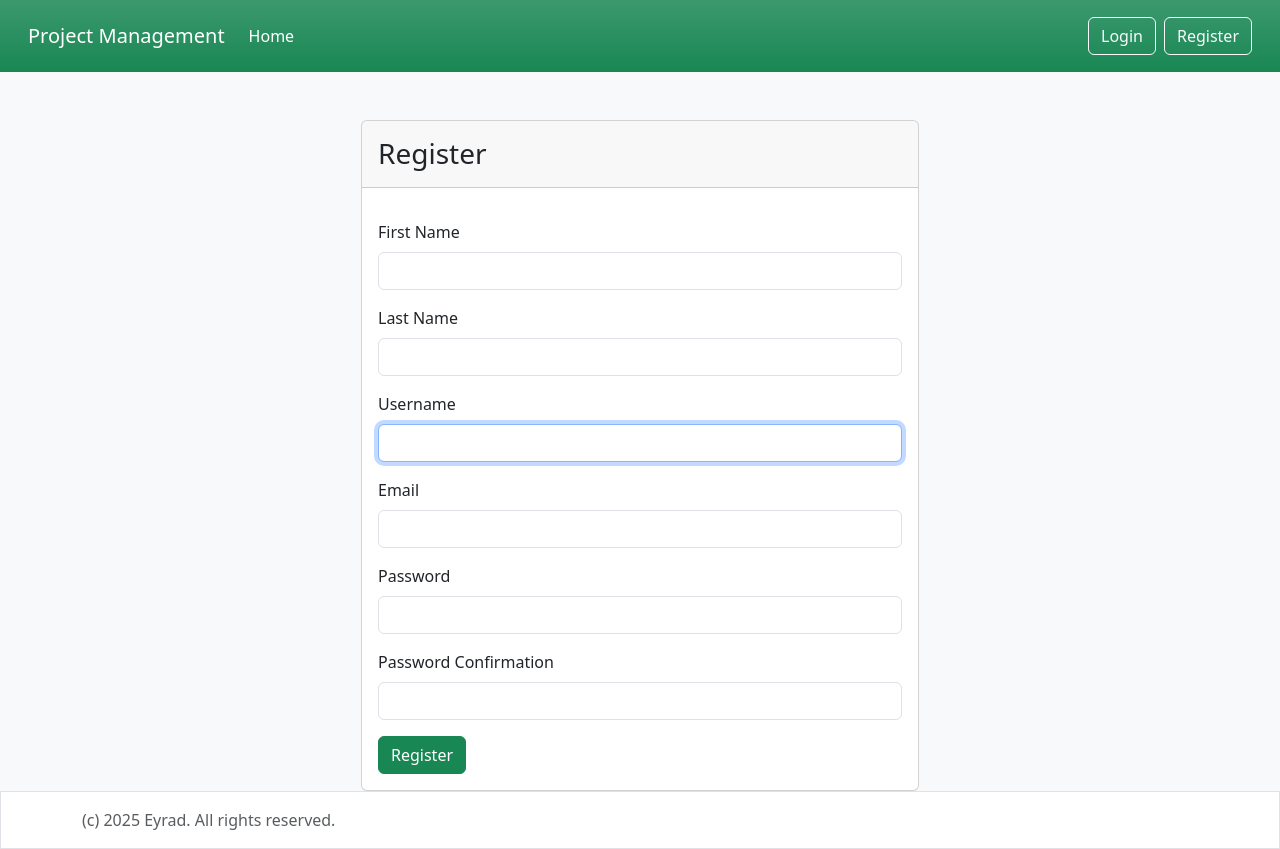
After one commit to MustafaCodes-Dev/django_pm, a Django app: page /accounts/register/ in a window 1280 px wide. The commit adds this page. Run offline with Django 5.2, Linux system fonts and the light colour scheme.

Commit message:
Registeration & Profile update

```diff
--- a/accounts/forms.py
+++ b/accounts/forms.py
@@ -1,5 +1,7 @@
-from django.contrib.auth.forms import AuthenticationForm
+from django.contrib.auth.forms import AuthenticationForm , UserCreationForm, UserChangeForm
+from django.contrib.auth.models import User
 from django import forms
+
 
 attrs= {'class':'form-control'}
 
@@ -15,3 +17,60 @@ class UserLoginForm(AuthenticationForm):
         label= 'Password',
         widget=forms.PasswordInput(attrs=attrs)
     )
+
+class UserRegisterForm(UserCreationForm):
+    first_name= forms.CharField(
+        label= 'First Name',
+        widget= forms.TextInput(attrs=attrs)
+    )
+    last_name= forms.CharField(
+        label= 'Last Name',
+        widget= forms.TextInput(attrs=attrs)
+    )
+    username= forms.CharField(
+        label= 'Username',
+        widget= forms.TextInput(attrs=attrs)
+    )
+    email= forms.EmailField(
+        label= 'Email',
+        widget= forms.TextInput(attrs=attrs)
+    )
+    password1= forms.CharField(
+        label= 'Password',
+        widget= forms.PasswordInput(attrs=attrs),
+        strip= False
+    )
+    password2= forms.CharField(
+        label= 'Password Confirmation',
+        widget= forms.PasswordInput(attrs=attrs),
+        strip= False
+    )
+    class Meta(UserCreationForm.Meta):
+        fields= ('first_name','last_name','username','email' )
+
+class ProfileForm(UserChangeForm):
+    first_name=forms.CharField(
+        label="First Name",
+        required=True,
+        widget=forms.TextInput(attrs=attrs)
+    )
+    last_name=forms.CharField(
+        label="Last Name",
+        required=True,
+        widget=forms.TextInput(attrs=attrs)
+    )
+    email=forms.CharField(
+        label="Email",
+        required=True,
+        widget=forms.EmailInput(attrs=attrs)
+    )
+    password = None
+    class Meta:
+        model= User
+        fields= ('first_name',"last_name","email")
+        widgets={
+            'first_name':forms.TextInput(attrs=attrs),
+            'last_name':forms.TextInput(attrs=attrs),
+            'email':forms.EmailInput(attrs=attrs)
+
+        }
--- /dev/null
+++ b/accounts/templates/registration/register.html
@@ -0,0 +1,22 @@
+{% extends "base.html" %}
+{% load i18n %}
+{% block content %}
+<div class="container">
+    <div class="row justify-content-md-center">
+        <div class="card col-md-6 px-0">
+            <div class=" card-header">
+                <h3 class="mb-0 py-2">{% trans "Register" %}</h3>
+            </div>
+            <div class="card-body">
+                <form method="post">
+                    {% csrf_token %}
+                    {% include "common/form.html" with form=form %}
+                    <button class="btn btn-success btn btn-block">
+                        {% translate "Register" %}
+                    </button>
+                </form>
+            </div>
+        </div>
+    </div>
+</div>
+{% endblock  %}
--- a/accounts/urls.py
+++ b/accounts/urls.py
@@ -1,8 +1,11 @@
 from django.urls import path , include
 from django.contrib.auth.views import LoginView
-from . import forms
+from . import forms , views
+
 
 urlpatterns = [
     path('login/',LoginView.as_view(authentication_form =forms.UserLoginForm),name='login'),
+    path('register/',views.RegisterView.as_view(),name='register'),
+    path('profile/',views.edit_profile,name='profile'),
     path('', include('django.contrib.auth.urls')),
 ]
--- a/accounts/views.py
+++ b/accounts/views.py
@@ -1,3 +1,26 @@
-from django.shortcuts import render
+from django.shortcuts import render , redirect
+from django.urls import reverse_lazy
+from django.contrib.auth.decorators import login_required
+from django.views.generic import CreateView
+from .forms import ProfileForm , UserRegisterForm
+from django.contrib.auth import login
 
-# Create your views here.
+
+class RegisterView(CreateView):
+    form_class= UserRegisterForm
+    template_name= 'registration/register.html'
+    def get_success_url(self):
+        login(self.request , self.object)
+        return reverse_lazy('Project_List')
+
+@login_required
+def edit_profile(request):
+    if request.method == "POST":
+        form =ProfileForm(request.POST , instance = request.user)
+        if form.is_valid():
+            form.save()
+            return redirect('profile')
+    form = ProfileForm(instance=request.user)
+    return render(request, "profile.html" ,{
+        'form' : form
+    })
--- a/projects/templates/partials/navbar.html
+++ b/projects/templates/partials/navbar.html
@@ -22,7 +22,7 @@
                 {{user.username}}
               </a>
               <ul class="dropdown-menu" aria-labelledby="navbarDropdown">
-                <li><a class="dropdown-item" href="#">{% trans "Profile" %}</a></li>
+                <li><a class="dropdown-item" href="{% url 'profile' %}">{% trans "Profile" %}</a></li>
                 <li><hr class="dropdown-divider"></li>
                 <li>
                   <form method="post" action="{% url 'logout' %}">
@@ -50,7 +50,10 @@
             </div>
           </form>
         {% else %}
-          <a class="btn btn-outline-light ms-auto" href="{% url 'login' %}">{% trans "Login" %}</a>
+            <div class="d-flex ms-auto">
+              <a class="btn btn-outline-light me-2" href="{% url 'login' %}">{% trans "Login" %}</a>
+              <a class="btn btn-outline-light" href="{% url 'register' %}">{% trans "Register" %}</a>
+            </div>
         {% endif %}
       </div>
 
```
Also changed, not shown: accounts/templates/profile.html (added, +22 -0 lines).
